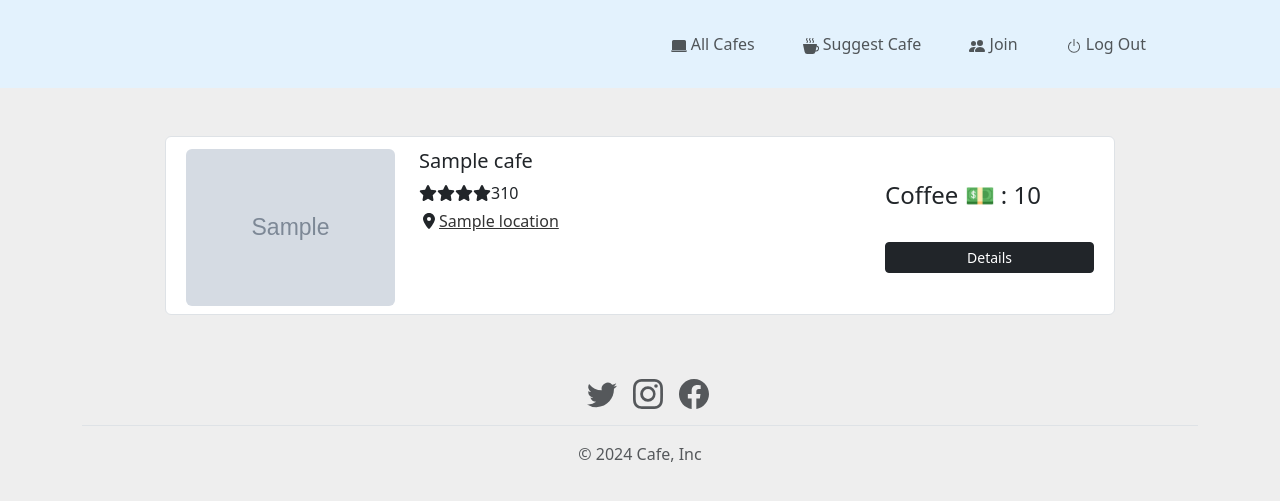
After one commit to eikyi/cafe-and-wifi, a Flask app: template templates/cafe-list.html in a window 1280 px wide. The commit adds this page. Shown: the top 501 px of the page. Run offline with Flask 3, Linux system fonts and the light colour scheme; the template is opened without the code that fills it: most values are stand-ins (such as "Sample title", 1, 10 or a date in 2020); grey boxes marked "Sample" are stand-in pictures; some libraries are stand-ins or nearby versions.

Commit message:
Added list cafe page Get data from cafe api

```diff
--- a/main.py
+++ b/main.py
@@ -2,13 +2,30 @@ import os
 
 from flask import Flask, render_template
 from flask_bootstrap import Bootstrap5
+import requests
+from dotenv import load_dotenv
+load_dotenv()
 
 app = Flask(__name__)
 app.config['SECRET_KEY'] = os.environ.get('FLASK_KEY')
+BASE_URL = os.environ.get('CAFE_API_BASE_URL')
 Bootstrap5(app)
 
 @app.route("/")
 def home():
     return render_template('index.html')
+@app.route("/list")
+def get_all_cafe():
+    #reqest all cafe data
+    response_all_cafe = requests.get(f"{BASE_URL}all")
+    response_all_cafe.raise_for_status()
+    cafes = response_all_cafe.json()['cafes']
+
+    return render_template('cafe-list.html',cafes = cafes)
+
+@app.route("/details")
+def cafe_details():
+    return render_template('cafe-details.html')
+
 if __name__ == "__main__":
     app.run(debug=False)
--- /dev/null
+++ b/static/css/styles.css
@@ -0,0 +1,4 @@
+body{background:#eee}.ratings i{font-size: 16px;color: red}.strike-text{color: red;text-decoration: line-through}.product-image{width: 100%}.dot{height: 7px;width: 7px;margin-left: 6px;margin-right: 6px;margin-top: 3px;background-color: green;border-radius: 50%;display: inline-block}.spec-1{color: #938787;font-size: 15px}h5{font-weight: 400}.para{font-size: 16px}
+a {
+color: #343434;
+}
--- /dev/null
+++ b/templates/cafe-list.html
@@ -0,0 +1,64 @@
+{% include "header.html" %}
+
+<div class="container mt-5 mb-5">
+    {% for cafe in cafes %}
+    <div class="d-flex justify-content-center row">
+        <div class="col-md-10">
+            <div class="row p-2 bg-white border rounded">
+                <div class="col-md-3 mt-1"><img class="img-fluid img-responsive rounded product-image" src="{{ cafe['img_url'] }}"></div>
+                <div class="col-md-6 mt-1">
+                    <h5>{{ cafe['name'] }}</h5>
+                    <div class="d-flex flex-row">
+                        <div class="ratings mr-2"><i class="fa fa-star"></i><i class="fa fa-star"></i><i class="fa fa-star"></i><i class="fa fa-star"></i></div><span>310</span>
+                    </div>
+                    <div class="mt-1 mb-1 spec-1">
+                        {% if cafe['has_sockets'] %}
+                        <span class="dot"></span>
+                        <span><svg xmlns="http://www.w3.org/2000/svg" width="16" height="16" fill="currentColor" class="bi bi-plugin" viewBox="0 0 16 16">
+  <path fill-rule="evenodd" d="M1 8a7 7 0 1 1 2.898 5.673c-.167-.121-.216-.406-.002-.62l1.8-1.8a3.5 3.5 0 0 0 4.572-.328l1.414-1.415a.5.5 0 0 0 0-.707l-.707-.707 1.559-1.563a.5.5 0 1 0-.708-.706l-1.559 1.562-1.414-1.414 1.56-1.562a.5.5 0 1 0-.707-.706l-1.56 1.56-.707-.706a.5.5 0 0 0-.707 0L5.318 5.975a3.5 3.5 0 0 0-.328 4.571l-1.8 1.8c-.58.58-.62 1.6.121 2.137A8 8 0 1 0 0 8a.5.5 0 0 0 1 0"/>
+</svg> sockets </span>
+                {% endif %}
+                        {% if cafe['has_wifi'] %}
+                        <span class="dot"></span>
+
+
+                        <span><svg xmlns="http://www.w3.org/2000/svg" width="16" height="16" fill="currentColor" class="bi bi-wifi" viewBox="0 0 16 16">
+  <path d="M15.384 6.115a.485.485 0 0 0-.047-.736A12.44 12.44 0 0 0 8 3C5.259 3 2.723 3.882.663 5.379a.485.485 0 0 0-.048.736.52.52 0 0 0 .668.05A11.45 11.45 0 0 1 8 4c2.507 0 4.827.802 6.716 2.164.205.148.49.13.668-.049"/>
+  <path d="M13.229 8.271a.482.482 0 0 0-.063-.745A9.46 9.46 0 0 0 8 6c-1.905 0-3.68.56-5.166 1.526a.48.48 0 0 0-.063.745.525.525 0 0 0 .652.065A8.46 8.46 0 0 1 8 7a8.46 8.46 0 0 1 4.576 1.336c.206.132.48.108.653-.065m-2.183 2.183c.226-.226.185-.605-.1-.75A6.5 6.5 0 0 0 8 9c-1.06 0-2.062.254-2.946.704-.285.145-.326.524-.1.75l.015.015c.16.16.407.19.611.09A5.5 5.5 0 0 1 8 10c.868 0 1.69.201 2.42.56.203.1.45.07.61-.091zM9.06 12.44c.196-.196.198-.52-.04-.66A2 2 0 0 0 8 11.5a2 2 0 0 0-1.02.28c-.238.14-.236.464-.04.66l.706.706a.5.5 0 0 0 .707 0l.707-.707z"/>
+</svg> wifi</span>
+                        {% endif %}
+                        {% if cafe['can_take_calls'] %}
+                        <span class="dot"></span>
+
+                        <span><svg xmlns="http://www.w3.org/2000/svg" width="16" height="16" fill="currentColor" class="bi bi-headset" viewBox="0 0 16 16">
+  <path d="M8 1a5 5 0 0 0-5 5v1h1a1 1 0 0 1 1 1v3a1 1 0 0 1-1 1H3a1 1 0 0 1-1-1V6a6 6 0 1 1 12 0v6a2.5 2.5 0 0 1-2.5 2.5H9.366a1 1 0 0 1-.866.5h-1a1 1 0 1 1 0-2h1a1 1 0 0 1 .866.5H11.5A1.5 1.5 0 0 0 13 12h-1a1 1 0 0 1-1-1V8a1 1 0 0 1 1-1h1V6a5 5 0 0 0-5-5"/>
+</svg> can take calls<br></span>
+                        {% endif %}
+                    </div>
+                    {% if cafe['has_toilet'] %}
+                    <div class="mt-1 mb-1 spec-1">
+
+                        <span><svg xmlns="http://www.w3.org/2000/svg" width="16" height="16" fill="currentColor" class="fa-solid fa-toilet" viewBox="0 0 16 16"><!--!Font Awesome Free 6.7.1 by @fontawesome - https://fontawesome.com License - https://fontawesome.com/license/free Copyright 2024 Fonticons, Inc.--><path d="M24 0C10.7 0 0 10.7 0 24S10.7 48 24 48l8 0 0 148.9c-1.9 1.4-3.8 2.9-5.6 4.4C10.9 214.5 0 232.9 0 256c0 46.9 14.3 84.1 37 112.5c14.2 17.7 31.1 31.3 48.5 41.8L65.6 469.9c-3.3 9.8-1.6 20.5 4.4 28.8s15.7 13.3 26 13.3l256 0c10.3 0 19.9-4.9 26-13.3s7.7-19.1 4.4-28.8l-19.8-59.5c17.4-10.5 34.3-24.1 48.5-41.8c22.7-28.4 37-65.5 37-112.5c0-23.1-10.9-41.5-26.4-54.6c-1.8-1.5-3.7-3-5.6-4.4L416 48l8 0c13.3 0 24-10.7 24-24s-10.7-24-24-24L24 0zM384 256.3c0 1-.3 2.6-3.8 5.6c-4.8 4.1-14 9-29.3 13.4C320.5 284 276.1 288 224 288s-96.5-4-126.9-12.8c-15.3-4.4-24.5-9.3-29.3-13.4c-3.5-3-3.8-4.6-3.8-5.6l0-.3c0 0 0-.1 0-.1c0-1 0-2.5 3.8-5.8c4.8-4.1 14-9 29.3-13.4C127.5 228 171.9 224 224 224s96.5 4 126.9 12.8c15.3 4.4 24.5 9.3 29.3 13.4c3.8 3.2 3.8 4.8 3.8 5.8c0 0 0 .1 0 .1l0 .3zM328.2 384l-.2 .5 0-.5 .2 0zM112 64l32 0c8.8 0 16 7.2 16 16s-7.2 16-16 16l-32 0c-8.8 0-16-7.2-16-16s7.2-16 16-16z"/></svg> Rest Rooms Available<br></span>
+                    </div>
+                        {% endif %}
+                    <p class="text-justify text-truncate para mb-0">
+                        <i class="fa fa-fw fa-map-marker-alt"></i><a target="_blank" href="{{ cafe['map_url'] }}">{{ cafe['location'] }} </a><br><br>
+                    </p>
+
+
+                </div>
+
+                <div class="align-items-center align-content-center col-md-3 border-left mt-1">
+                    <div class="d-flex flex-row align-items-center">
+                        <h4 class="mr-1">Coffee 💵 : {{ cafe['coffee_price'] }}</h4>
+                    </div>
+
+                    <div class="d-flex flex-column mt-4"><a class="btn btn-dark btn-sm" href="{{url_for('cafe_details')}}">Details</a></div>
+                </div>
+            </div>
+        </div>
+    </div>
+    {% endfor %}
+</div>
+
+{% include "footer.html" %}
--- a/templates/header.html
+++ b/templates/header.html
@@ -39,6 +39,10 @@
     type="text/css"/>
 
     <!-- Core theme CSS (includes Bootstrap)-->
+      <link
+      href="{{ url_for('static', filename='css/styles.css') }}"
+      rel="stylesheet"
+    />
     {% endblock %}
   </head>
   <body>
@@ -63,7 +67,7 @@
             <li class="nav-item ms-3">
               <a
                 class="nav-link px-lg-3 py-3 py-lg-4"
-                href="#"
+                href="{{ url_for('get_all_cafe') }}"
                 ><svg xmlns="http://www.w3.org/2000/svg" width="16" height="16" fill="currentColor" class="bi bi-laptop-fill" viewBox="0 0 16 16">
   <path d="M2.5 2A1.5 1.5 0 0 0 1 3.5V12h14V3.5A1.5 1.5 0 0 0 13.5 2zM0 12.5h16a1.5 1.5 0 0 1-1.5 1.5h-13A1.5 1.5 0 0 1 0 12.5"></path>
 </svg> All Cafes</a
```
Also changed, not shown: templates/cafe-details.html (added, +15 -0 lines), templates/index.html (+6 -1 lines).
